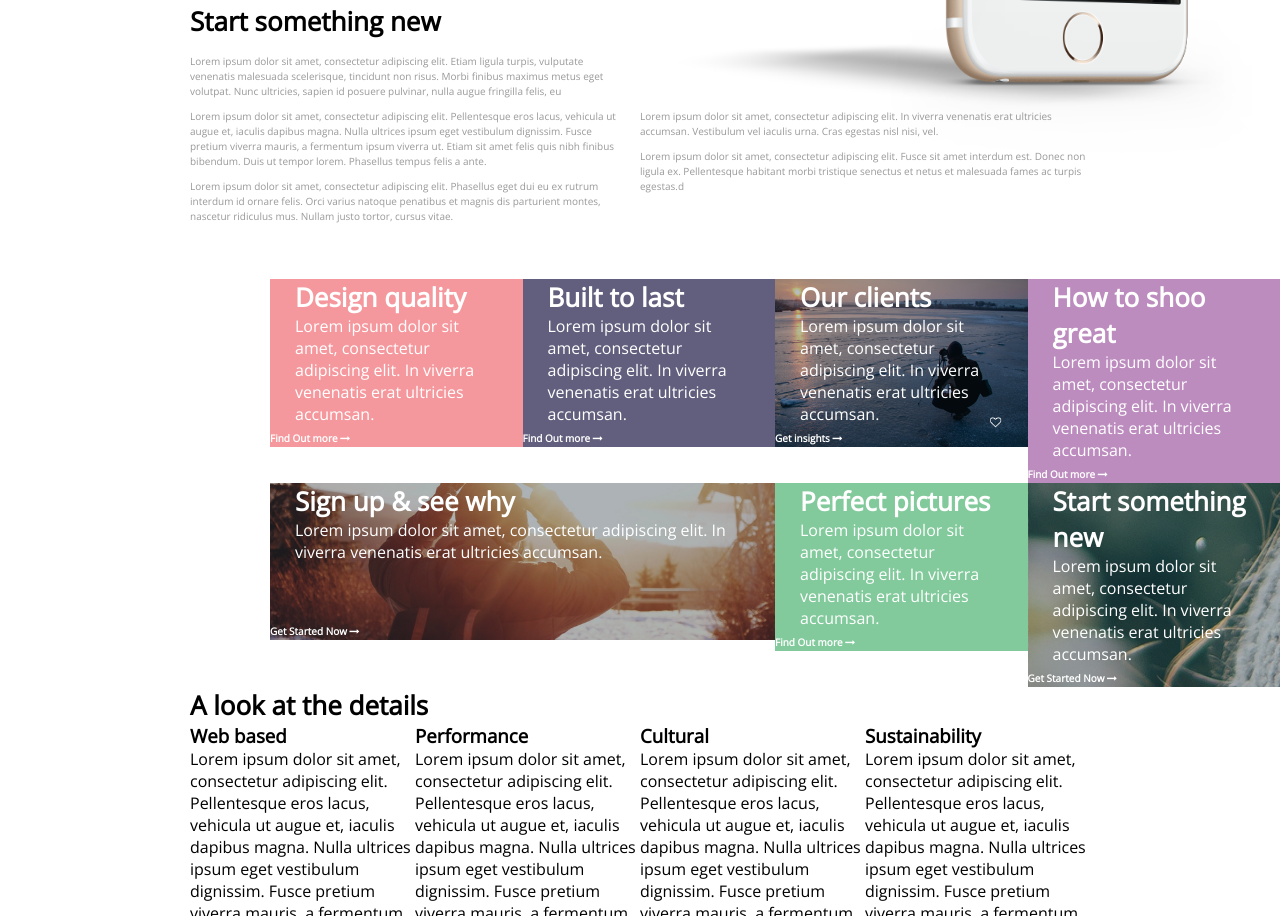
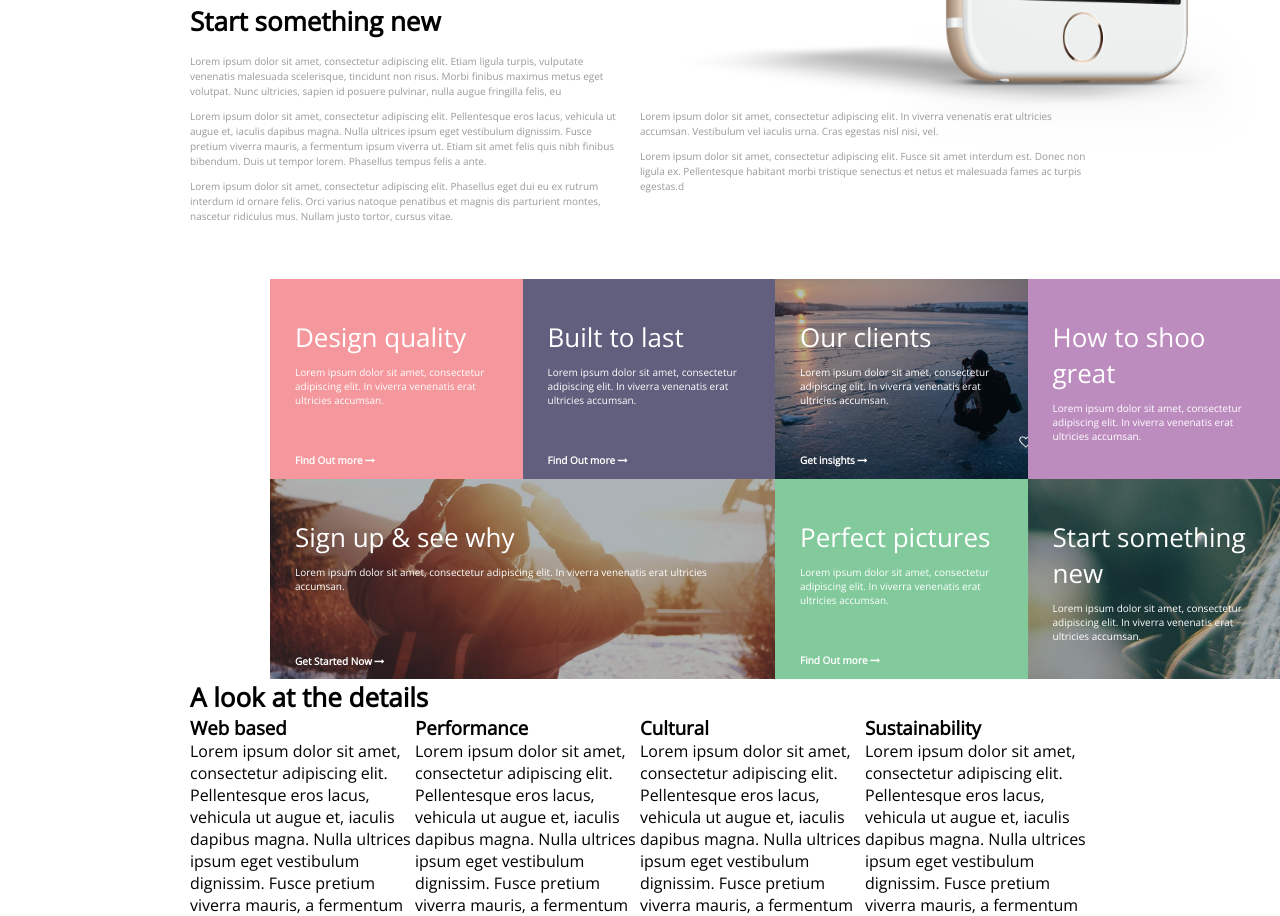
Before and after one commit to lukaszsl/psd2html-nr1, a website: page index.html in a window 1280 px wide. Shown: the part 847-1763 px from the top of the page. Drawn offline with nearby package versions, Linux system fonts and the light colour scheme.

Commit message:
finished section box-grid

```diff
--- a/index.html
+++ b/index.html
@@ -49,39 +49,39 @@
 			<div class="box-grid__box-one col-l-3">
 				<h2 class="box-grid__header">Design quality</h2>
 				<p class="box-grid__paragraph">Lorem ipsum dolor sit amet, consectetur adipiscing elit. In viverra venenatis erat ultricies accumsan.</p>
-				<a href="#">Find Out more <i class="fa fa-long-arrow-right" aria-hidden="true"></i></a>
+				<a class="box-grid__link" href="#">Find Out more <i class="fa fa-long-arrow-right" aria-hidden="true"></i></a>
 			</div>
 			<div class="box-grid__box-two col-l-3">
 				<h2 class="box-grid__header">Built to last</h2>
 				<p class="box-grid__paragraph">Lorem ipsum dolor sit amet, consectetur adipiscing elit. In viverra venenatis erat ultricies accumsan.</p>
-				<a href="#">Find Out more <i class="fa fa-long-arrow-right" aria-hidden="true"></i></a>
+				<a class="box-grid__link" href="#">Find Out more <i class="fa fa-long-arrow-right" aria-hidden="true"></i></a>
 			</div>
 			<div class="box-grid__box-three col-l-3">
 				<h2 class="box-grid__header">Our clients</h2>
 				<p class="box-grid__paragraph">Lorem ipsum dolor sit amet, consectetur adipiscing elit. In viverra venenatis erat ultricies accumsan.</p>
-				<a href="#">Get insights <i class="fa fa-long-arrow-right" aria-hidden="true"></i></a>
+				<a class="box-grid__link" href="#">Get insights <i class="fa fa-long-arrow-right" aria-hidden="true"></i></a>
 			</div>
 			<div class="box-grid__box-four col-l-3">
 				<h2 class="box-grid__header">How to shoo great</h2>
 				<p class="box-grid__paragraph">Lorem ipsum dolor sit amet, consectetur adipiscing elit. In viverra venenatis erat ultricies accumsan.</p>
-				<a href="#">Find Out more <i class="fa fa-long-arrow-right" aria-hidden="true"></i></a>
+				<a class="box-grid__link" href="#">Find Out more <i class="fa fa-long-arrow-right" aria-hidden="true"></i></a>
 			</div>
 		</div>
 		<div class="row box-grid__line-second">
 			<div class="box-grid__box-five col-l-6">
 				<h2 class="box-grid__header">Sign up & see why</h2>
 				<p class="box-grid__paragraph box-five__paragraph">Lorem ipsum dolor sit amet, consectetur adipiscing elit. In viverra venenatis erat ultricies accumsan.</p>
-				<a href="#">Get Started Now <i class="fa fa-long-arrow-right" aria-hidden="true"></i></a>
+				<a class="box-grid__link" href="#">Get Started Now <i class="fa fa-long-arrow-right" aria-hidden="true"></i></a>
 			</div>
 			<div class="box-grid__box-six col-l-3">
 				<h2 class="box-grid__header">Perfect pictures</h2>
 				<p class="box-grid__paragraph">Lorem ipsum dolor sit amet, consectetur adipiscing elit. In viverra venenatis erat ultricies accumsan.</p>
-				<a href="#">Find Out more <i class="fa fa-long-arrow-right" aria-hidden="true"></i></a>
+				<a class="box-grid__link" href="#">Find Out more <i class="fa fa-long-arrow-right" aria-hidden="true"></i></a>
 			</div>
 			<div class="box-grid__box-seven col-l-3">
 				<h2 class="box-grid__header">Start something new</h2>
 				<p class="box-grid__paragraph">Lorem ipsum dolor sit amet, consectetur adipiscing elit. In viverra venenatis erat ultricies accumsan.</p>
-				<a href="#">Get Started Now <i class="fa fa-long-arrow-right" aria-hidden="true"></i></a>
+				<a class="box-grid__link" href="#">Get Started Now <i class="fa fa-long-arrow-right" aria-hidden="true"></i></a>
 			</div>
 		</div>
 	</section>
--- a/sass/style.sass
+++ b/sass/style.sass
@@ -76,7 +76,8 @@ body
 	display: inline-block
 	text-align: center
 
-	.circle__outside, .circle__inside
+	.circle__outside,
+	.circle__inside
 		border: 3px solid $white
 		border-radius: 50%
 
@@ -108,7 +109,8 @@ body
 	left: 10vw
 	top: 40vh
 
-.slogan__header, .slogan__text
+.slogan__header,
+.slogan__text
 	color: $white
 
 .slogan__text
@@ -148,7 +150,8 @@ body
 .welcome__right
 	margin-top: 101px
 
-.welcome__left, .welcome__right
+.welcome__left,
+.welcome__right
 	float: left
 
 .welcome__paragraph
@@ -163,6 +166,24 @@ body
 	max-width: 1600px
 	margin-top: 50px
 	margin-left: 270px
+
+[class*='box-grid__box-']
+	height: 200px
+
+.box-grid__header,
+.box-grid__paragraph,
+.box-grid__link
+	color: $white
+	padding: 0 25px
+
+.box-grid__header
+	font-weight: 100
+	margin-top: 40px
+	margin-bottom: 10px
+
+.box-grid__paragraph
+	font-size: 10px
+	margin-bottom: 40px
 
 .box-grid__box-one
 	background-color: #f5989d
@@ -193,26 +214,21 @@ body
 	background-size: cover
 	background-position: center
 
-.box-grid__header, .box-grid__paragraph
-	color: $white
-	padding: 0 25px
+.box-grid__box-one,
+.box-grid__box-two,
+.box-grid__box-three,
+.box-grid__box-four,
+.box-grid__box-five,
+.box-grid__box-six,
+.box-grid__box-seven
+	&:hover
+		.box-grid__link
+			font-size: 13px
+			transition: .3s
 
 
 // don´t change above !!!
 /*
-
-	.welcome
-		div.col-l-6
-			float: left
-
-			p
-				padding: 5px 0
-		div.col-left
-			padding-right: 15px
-		div.col-right
-			padding-left: 15px
-			position: relative
-			top: 120px
 
 	.box-grid
 		max-width: 1600px
```
Also changed, not shown: css/style.css, 1 other file.
